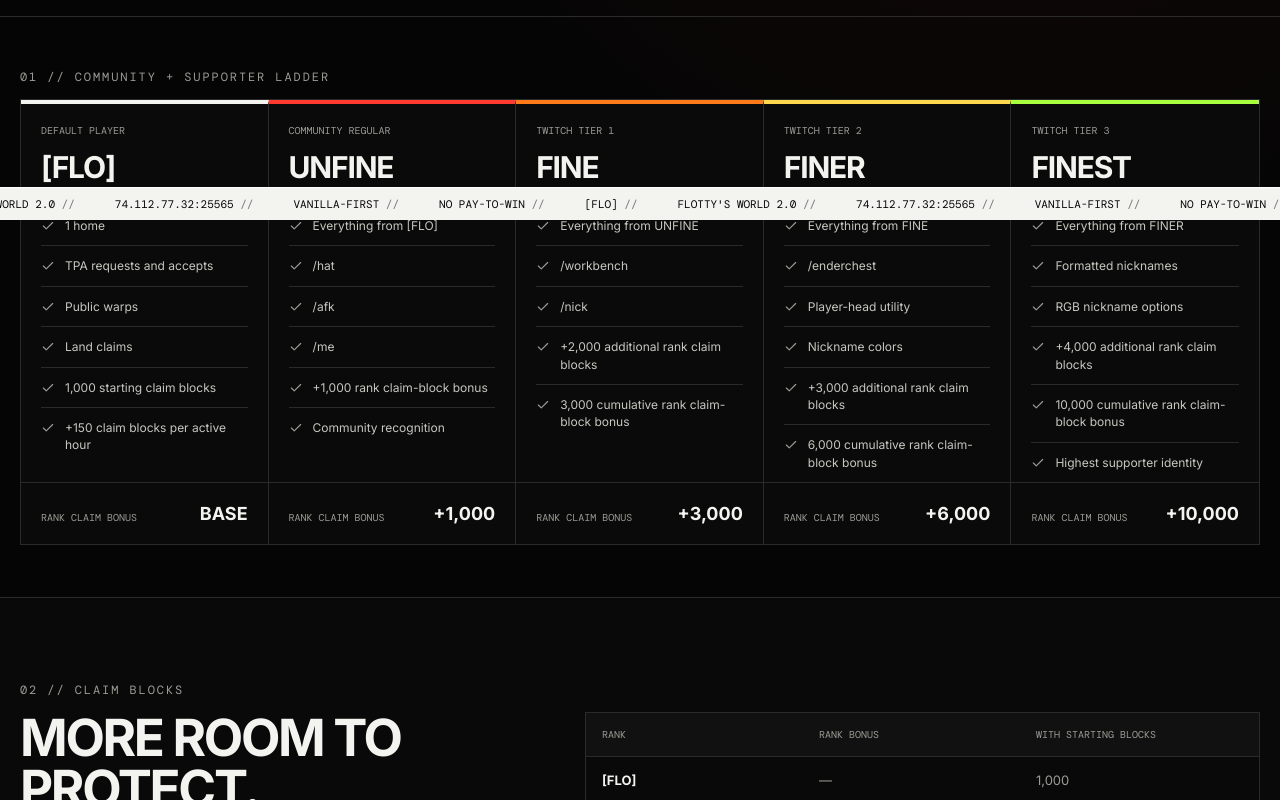
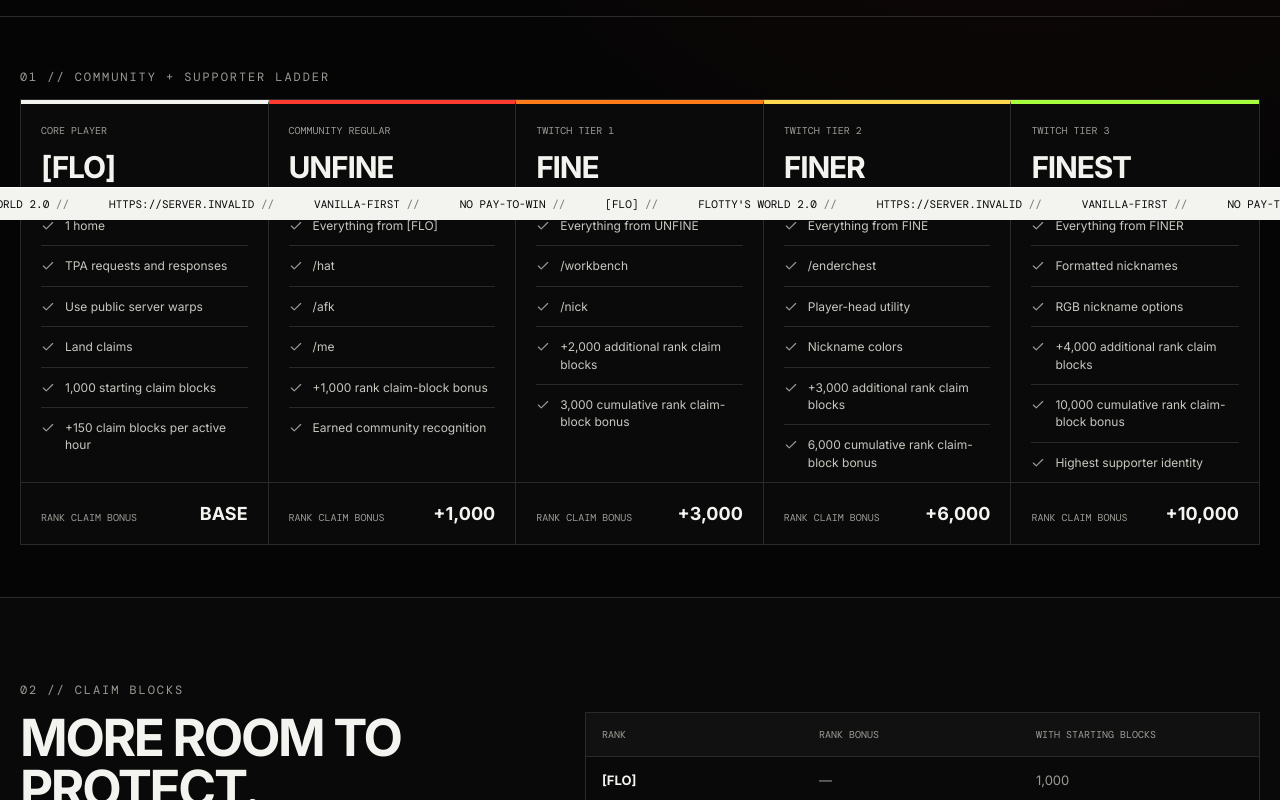
Before and after one commit to ShawnDTB/flottdotcom, a React (Vite) app: page /ranks in a window 1280 px wide. Shown: the part 580-1380 px from the top of the page. Built offline with nearby package versions, Linux system fonts and the light colour scheme; no server answers; a web font is replaced by a local one.

Commit message:
Harden site configuration and social links

```diff
--- a/src/site.js
+++ b/src/site.js
@@ -1,15 +1,14 @@
 export const SITE = {
+  brandName: "FLOTTDOTCOM",
   creator: "Flott",
   handle: "flottdotcom",
   aliases: ["Flotto", "itsflott", "flott", "flottdotcom"],
   serverName: "Flotty's World 2.0",
-  serverIp: "74.112.77.32:25565",
+  serverIp: import.meta.env.VITE_SERVER_IP || "74.112.77.32:25565",
   discord: "https://discord.gg/yJBHueFU6x",
   twitch: "https://www.twitch.tv/flottdotcom",
-  youtube:
-    import.meta.env.VITE_YOUTUBE_URL || "https://www.youtube.com/@flottdotcom",
-  tiktok:
-    import.meta.env.VITE_TIKTOK_URL || "https://www.tiktok.com/@flottdotcom",
+  youtube: import.meta.env.VITE_YOUTUBE_URL || "",
+  tiktok: import.meta.env.VITE_TIKTOK_URL || "",
   mapUrl: import.meta.env.VITE_MAP_URL || "",
   claimBlocks: {
     starting: 1000,
@@ -18,18 +17,25 @@
   },
 };
 
+export const creatorSocials = [
+  { key: "twitch", label: "Twitch", href: SITE.twitch },
+  { key: "youtube", label: "YouTube", href: SITE.youtube },
+  { key: "tiktok", label: "TikTok", href: SITE.tiktok },
+  { key: "discord", label: "Discord", href: SITE.discord },
+].filter((social) => Boolean(social.href));
+
 export const supporterRanks = [
   {
     key: "default",
     name: "[FLO]",
-    label: "Default Player",
+    label: "Core Player",
     accent: "mono",
     bonus: 0,
     totalBonus: 0,
     perks: [
       "1 home",
-      "TPA requests and accepts",
-      "Public warps",
+      "TPA requests and responses",
+      "Use public server warps",
       "Land claims",
       "1,000 starting claim blocks",
       "+150 claim blocks per active hour",
@@ -48,7 +54,7 @@
       "/afk",
       "/me",
       "+1,000 rank claim-block bonus",
-      "Community recognition",
+      "Earned community recognition",
     ],
   },
   {
```
